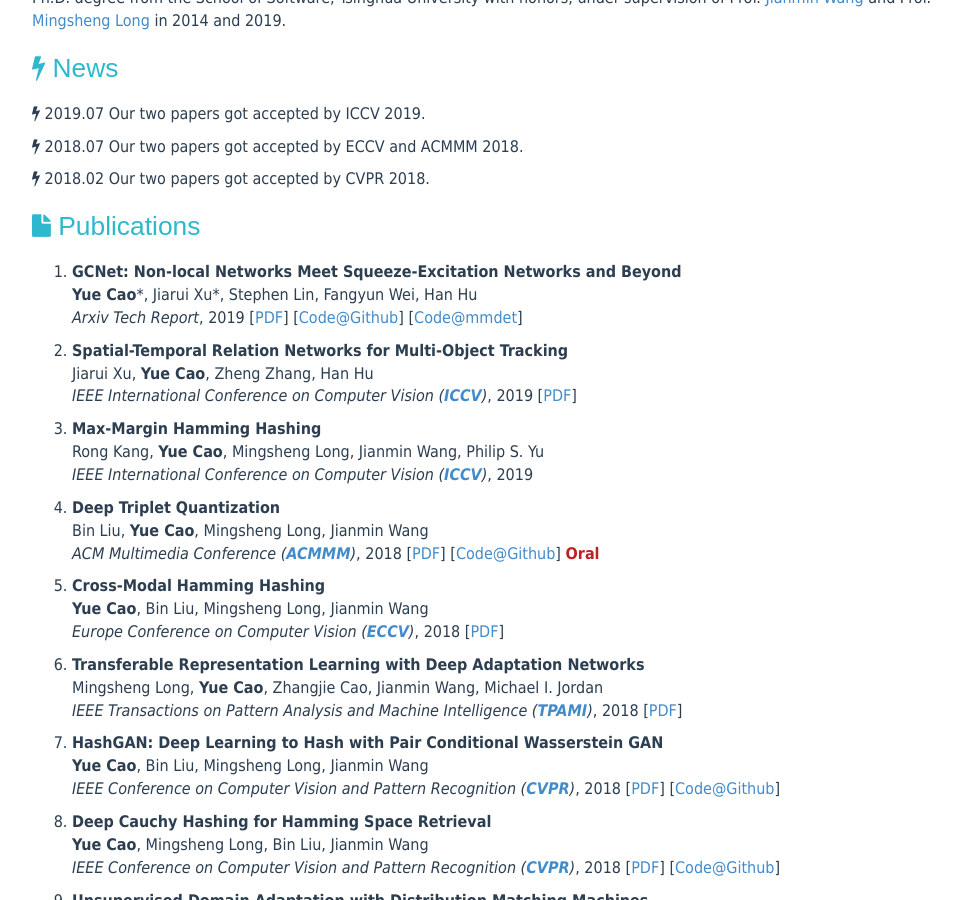
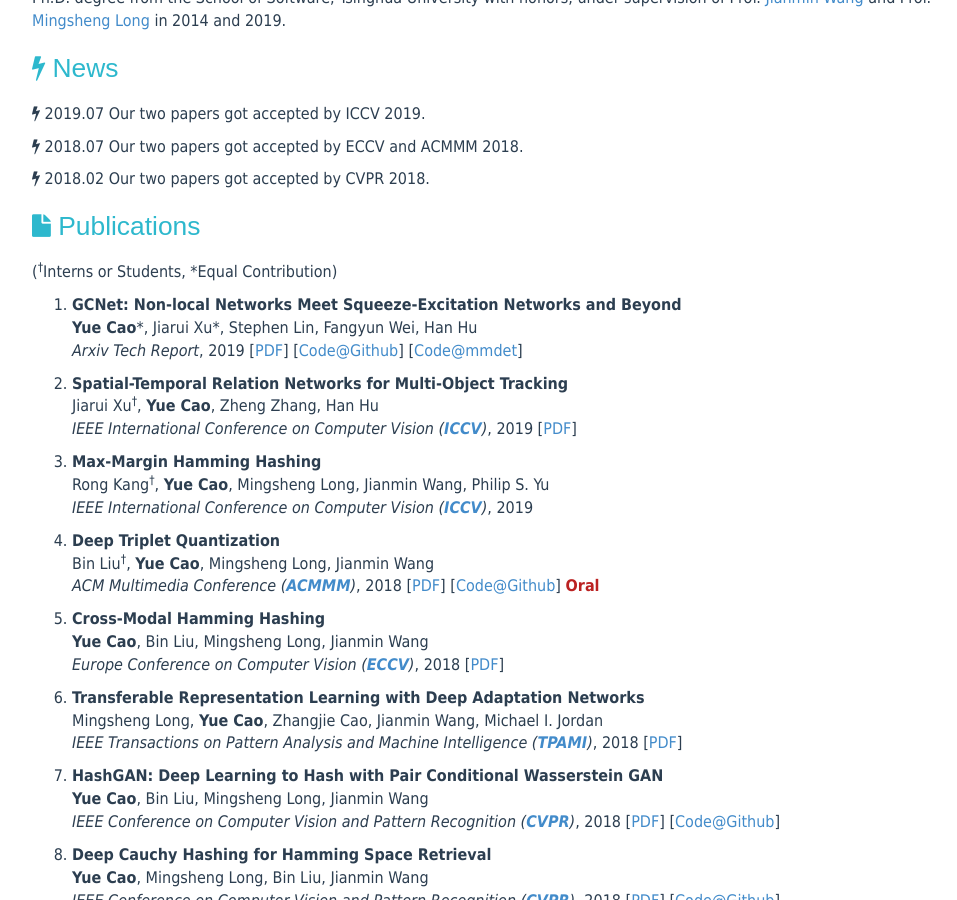
Before and after one commit to caoyue10/caoyue10.github.io, a Jekyll site: the page built from index.html, in a window 1280 px wide and 900 px high, scrolled down 351 px. Shown: the whole window, without its empty margins (138-1095 px from the left). Built offline with Jekyll 4.4.1, drawn with Linux system fonts in a browser that asks for light colours; the list of posts is cut into pages by our own code; some of the changed lines change nothing that is shown.

Commit message:
Update index.html

```diff
--- a/index.html
+++ b/index.html
@@ -34,6 +34,7 @@
     <header>
         <h1><i class="fa fa-file"></i> Publications </h1>
     </header>
+    <p>(<sup><span>&#8224;</span></sup>Interns or Students, *Equal Contribution)</p>
     <ol>
 	<li><p><strong>GCNet: Non-local Networks Meet Squeeze-Excitation Networks and Beyond</strong><br>
             <strong>Yue Cao</strong>*, Jiarui Xu*, Stephen Lin, Fangyun Wei, Han Hu<br>
@@ -41,17 +42,17 @@
             </p>
         </li>
 	<li><p><strong>Spatial-Temporal Relation Networks for Multi-Object Tracking </strong><br>
-            Jiarui Xu, <strong>Yue Cao</strong>, Zheng Zhang, Han Hu<br>
+            Jiarui Xu<sup><span>&#8224;</span></sup>, <strong>Yue Cao</strong>, Zheng Zhang, Han Hu<br>
 	    <em>IEEE International Conference on Computer Vision (<a href="http://iccv2019.thecvf.com/"><strong>ICCV</strong></a>)</em>, 2019 [<a href="https://arxiv.org/pdf/1904.11489.pdf">PDF</a>]
             </p>
         </li>
 	<li><p><strong>Max-Margin Hamming Hashing</strong><br>
-            Rong Kang, <strong>Yue Cao</strong>, Mingsheng Long, Jianmin Wang, Philip S. Yu<br>
+            Rong Kang<sup><span>&#8224;</span></sup>, <strong>Yue Cao</strong>, Mingsheng Long, Jianmin Wang, Philip S. Yu<br>
 	    <em>IEEE International Conference on Computer Vision (<a href="http://iccv2019.thecvf.com/"><strong>ICCV</strong></a>)</em>, 2019
             </p>
         </li>
 	<li><p><strong>Deep Triplet Quantization</strong><br>
-            Bin Liu, <strong>Yue Cao</strong>, Mingsheng Long, Jianmin Wang<br>
+            Bin Liu<sup><span>&#8224;</span></sup>, <strong>Yue Cao</strong>, Mingsheng Long, Jianmin Wang<br>
             <em>ACM Multimedia Conference (<a href="http://www.acmmm.org/2018/"><strong>ACMMM</strong></a>)</em>, 2018 [<a href="doc/deep-triplet-quantization-acmmm18.pdf">PDF</a>] [<a href="https://github.com/thulab/DeepHash">Code@Github</a>]
 		<span class="highlight"><strong>Oral</strong></span>
             </p>
```
